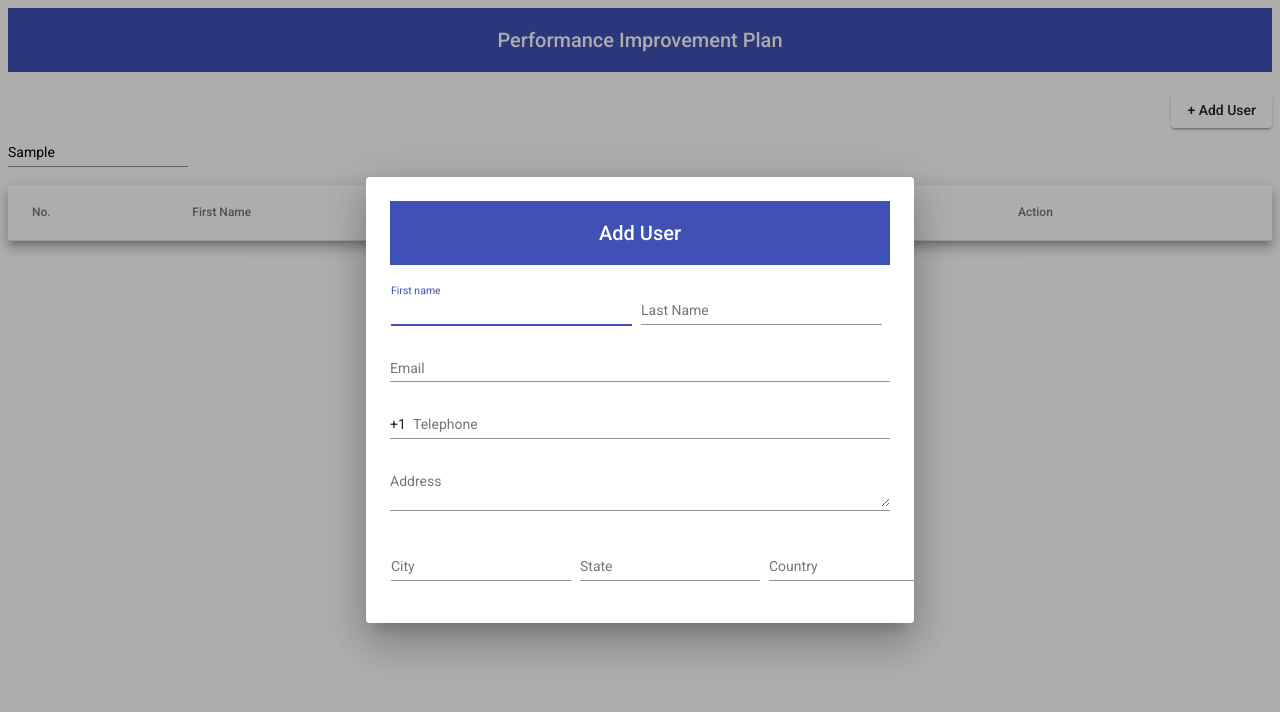
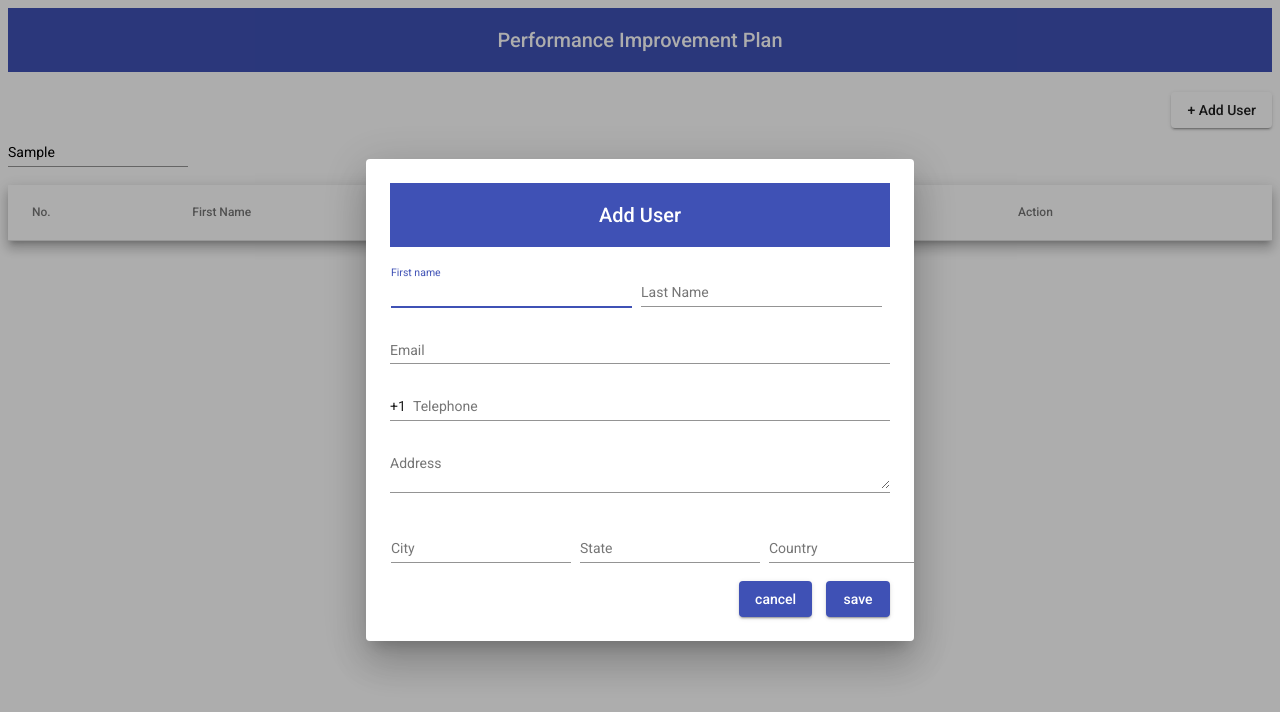
Before and after one commit to nehrum/ram, an Angular app: page / in a window 1280 px wide. Both pictures are taken after typing "Sample" into the empty fields and a click on the button "+ Add User". Shown: the top 712 px of the page. Built offline with nearby package versions, Linux system fonts and the light colour scheme.

Commit message:
save and cancel button

```diff
--- a/src/app/modules/user/html/dailog-exp.component.html
+++ b/src/app/modules/user/html/dailog-exp.component.html
@@ -57,9 +57,9 @@
       </mat-form-field></td>
 
     </tr></table>
-  </form>
-  <!-- <div align="end">
+     <div align="end">
   <button mat-raised-button color="primary">cancel</button>
   &nbsp;&nbsp;
   <button mat-raised-button color="primary">save</button>
-</div> -->
+</div>
+  </form>
```
